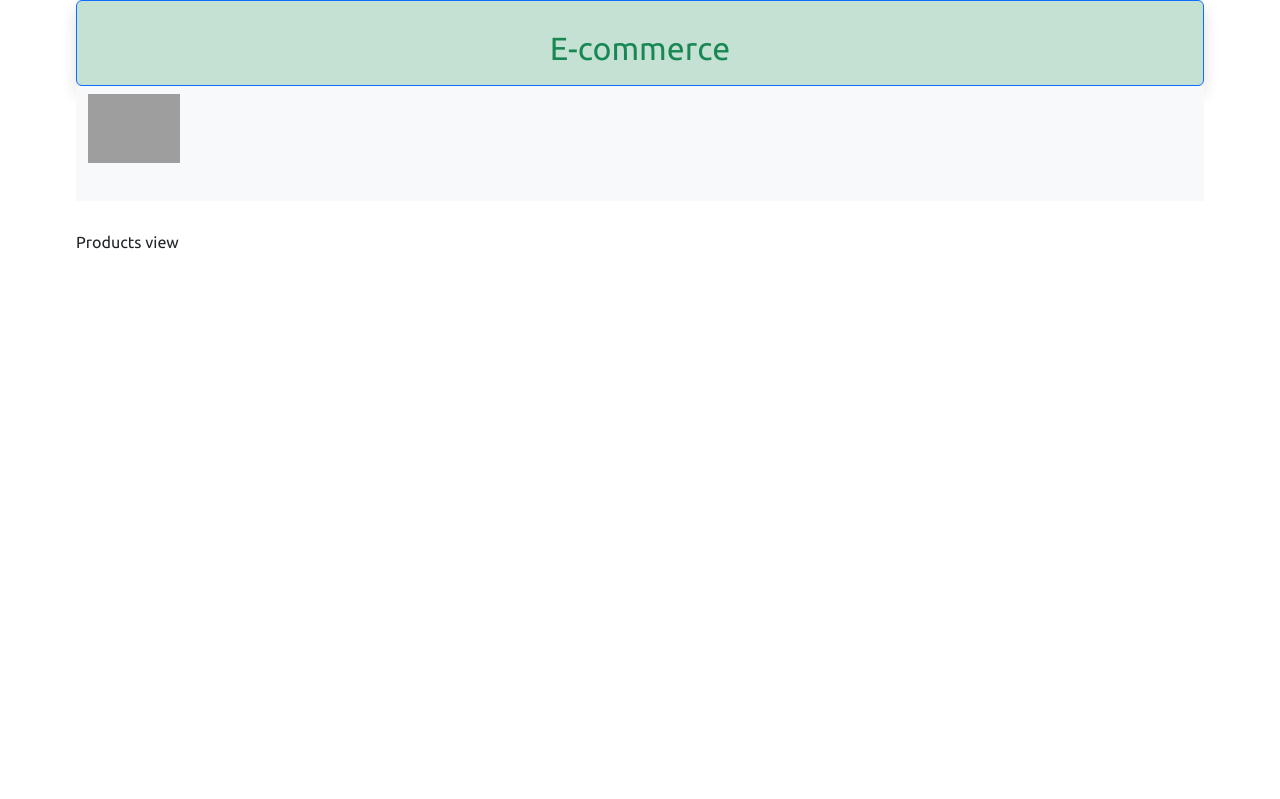
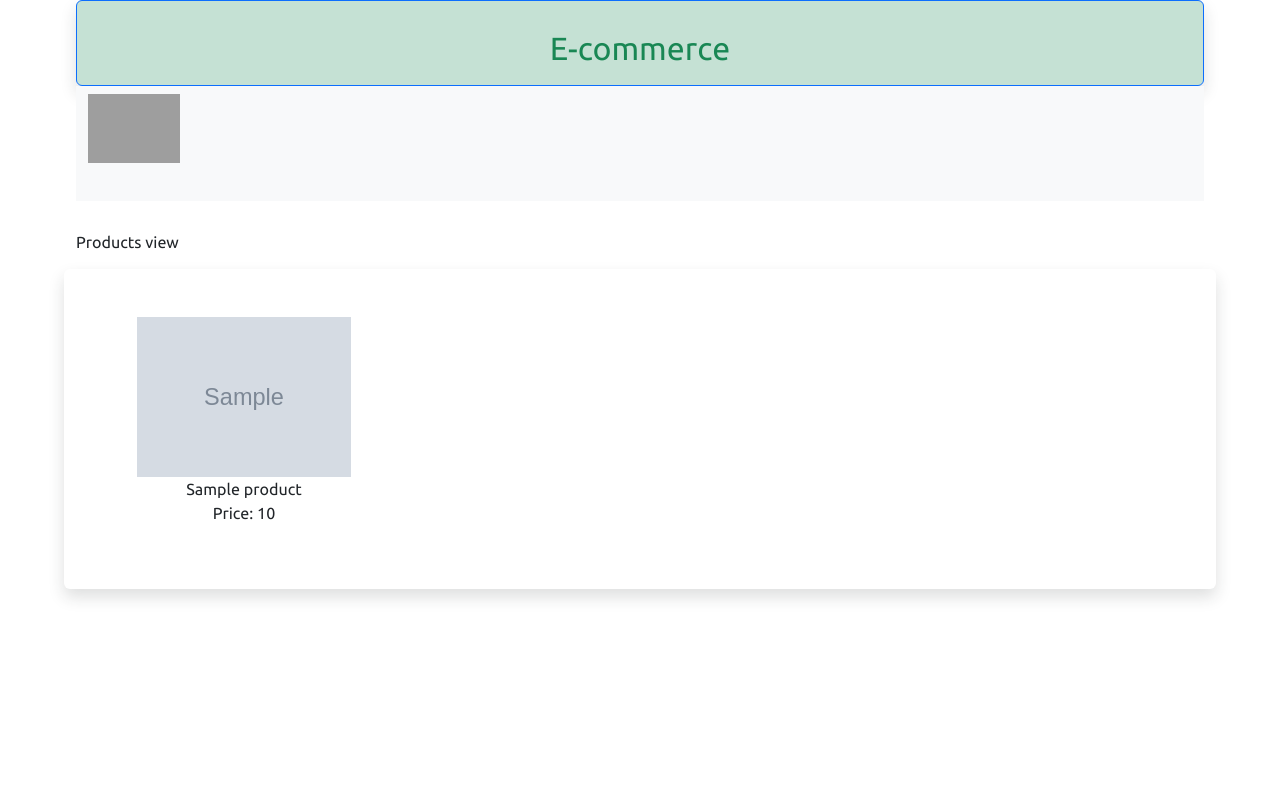
Before and after one commit to u83mm/e-commerce, a PHP site: template Application/view/products/index_view.twig in a window 1280 px wide. Shown: the top 799 px of the page. Run offline with PHP 8.4, Linux system fonts and the light colour scheme; the template is opened without the code that fills it: most values are stand-ins (such as "Sample title", 1, 10 or a date in 2020); grey boxes marked "Sample" are stand-in pictures; some libraries are stand-ins or nearby versions; grey boxes are pictures that could not be loaded.

Commit message:
Updated index products view

```diff
--- a/Application/view/products/index_view.twig
+++ b/Application/view/products/index_view.twig
@@ -6,4 +6,13 @@
 
 {% block main %}
     <h4>Products view</h4>
+    <section class="row rounded shadow p-3 p-lg-5 products">
+        {% for product in products %}
+            <figure class="col-sm-6 col-lg-3">
+                <img src="{{ product.image }}" alt="Product {{ product.id }}">
+                <figcaption>{{ product.name }}</figcaption>
+                <p>Price: {{ product.price }}</p>
+            </figure>
+        {% endfor %}
+    </section>
 {% endblock main %}
```
